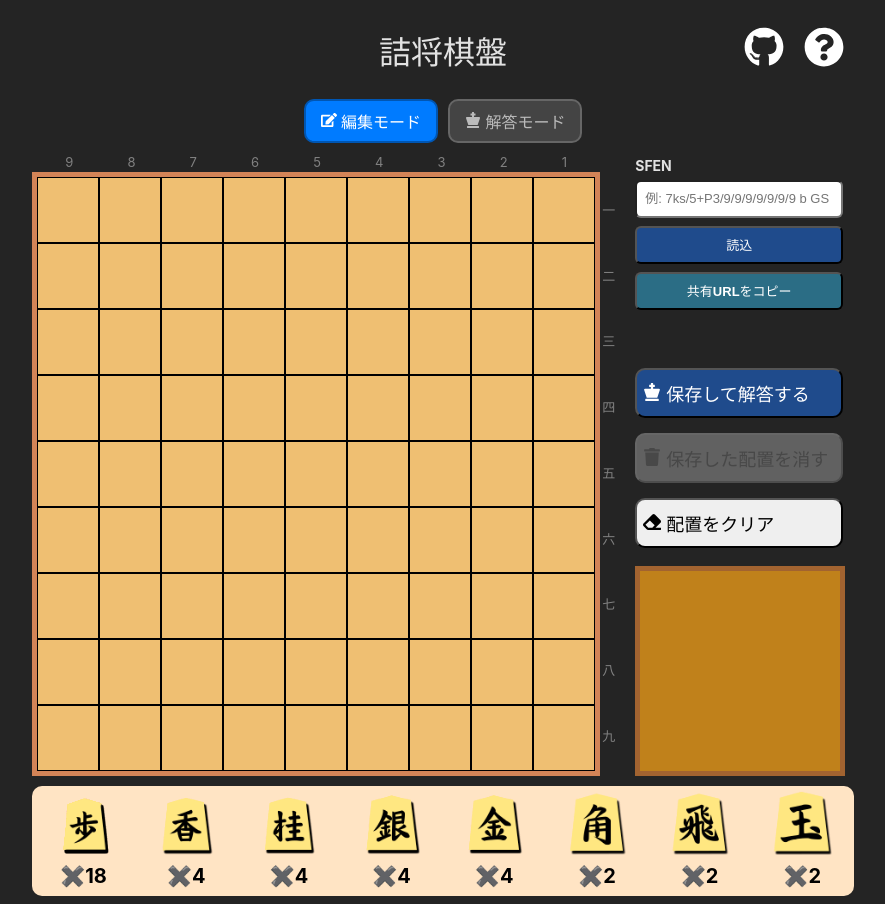
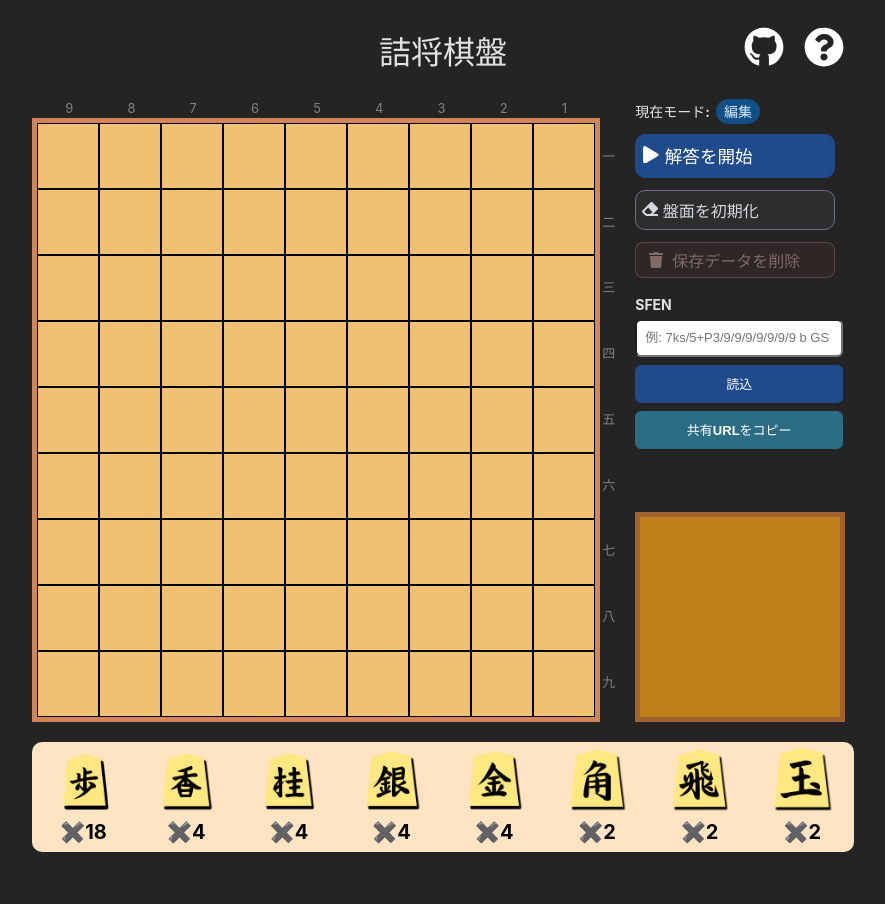
Before and after one commit to wai-doi/tsumeshogi-ban, a React (Vite) app: page / in a window 1280 px wide. Shown: the whole page, without its empty margins (197-1082 px from the left). After the commit the page ends 860 px from the top, so only its background shows below. Built offline with nearby package versions, Linux system fonts and the light colour scheme; the HTML template or start-up script is replaced by a standard one.

Commit message:
モード切り替えをわかりやすくするため全体的にUIを改善する

```diff
--- a/src/components/Game.tsx
+++ b/src/components/Game.tsx
@@ -1,7 +1,7 @@
 import { DndContext, PointerSensor, useSensor, useSensors } from '@dnd-kit/core'
 import { isEqual } from 'lodash'
 import { useCallback, useEffect, useRef, useState } from 'react'
-import { FaChessKing, FaEdit, FaEraser, FaTrash } from 'react-icons/fa'
+import { FaEdit, FaEraser, FaPlay, FaTrash } from 'react-icons/fa'
 import { styled } from 'styled-components'
 
 import { ModeContext } from '../contexts/modeContext.ts'
@@ -14,7 +14,6 @@ import { loadPiecesFromSfen, toSfen } from '../utils/sfen.ts'
 
 import { Board } from './Board.tsx'
 import { ColumnNumbers } from './ColumnNumbers.tsx'
-import { ModeButton } from './ModeButton.tsx'
 import { PieceBox } from './PieceBox.tsx'
 import { PieceStand } from './PieceStand.tsx'
 import { RowNumbers } from './RowNumbers.tsx'
@@ -23,18 +22,10 @@ import { StepButtonGroup } from './StepButtonGroup.tsx'
 
 import type { Mode, PromotePiece } from '../types.ts'
 
-const ModeButtonContainer = styled.div`
-  display: flex;
-  gap: 10px;
-  justify-content: center;
-  margin-bottom: 10px;
-  font-weight: bold;
-`
-
 const BoardContainer = styled.div`
   display: flex;
   justify-content: center;
-  margin-bottom: 10px;
+  margin-bottom: 20px;
 `
 
 const BoardAndRowNumbersDiv = styled.div`
@@ -45,7 +36,6 @@ const BoardAndRowNumbersDiv = styled.div`
 const ButtonsAndStandDiv = styled.div`
   display: flex;
   flex-flow: column;
-  justify-content: space-between;
   width: 14rem;
   margin-left: 20px;
 `
@@ -55,14 +45,41 @@ const Buttons = styled.div`
   flex-flow: column;
 `
 
+const PieceStandContainer = styled.div`
+  margin-top: auto;
+`
+
+const SfenLoaderContainer = styled.div`
+  margin-top: 14px;
+  margin-bottom: 5px;
+`
+
 const EditButtons = styled.div`
   display: flex;
   flex-flow: column;
-  gap: 15px;
+  gap: 12px;
 
   button {
     margin-bottom: 0;
   }
+`
+
+const CurrentMode = styled.div`
+  width: 13rem;
+  margin-bottom: 10px;
+  text-align: left;
+  font-size: 14px;
+  font-weight: bold;
+`
+
+const ModeBadge = styled.span<{ $isEditing: boolean }>`
+  display: inline-block;
+  margin-left: 6px;
+  padding: 2px 8px;
+  color: ${({ $isEditing }): string => ($isEditing ? '#d4ecff' : '#fff5cf')};
+  background-color: ${({ $isEditing }): string =>
+    $isEditing ? '#114f86' : '#8c5d04'};
+  border-radius: 999px;
 `
 
 const CurrentMove = styled.div`
@@ -71,19 +88,91 @@ const CurrentMove = styled.div`
 `
 
 const Button = styled.button`
-  width: 13rem;
-  height: 50px;
+  width: 12.5rem;
+  height: 44px;
   margin-bottom: 30px;
-  font-size: large;
+  font-size: 1.1rem;
   font-weight: bold;
   text-align: left;
   cursor: pointer;
+  border: 1px solid transparent;
   border-radius: 10px;
+  transition:
+    background-color 0.15s ease,
+    border-color 0.15s ease,
+    color 0.15s ease,
+    box-shadow 0.15s ease,
+    transform 0.15s ease;
+
+  &:hover:not(:disabled) {
+    transform: translateY(-1px);
+    box-shadow: 0 0 0 2px rgb(255 255 255 / 16%);
+  }
+
+  &:disabled {
+    cursor: not-allowed;
+    opacity: 0.65;
+  }
 `
 
 const SwitchModeButton = styled(Button)`
   color: white;
   background-color: rgb(31 75 140);
+  border-color: rgb(31 75 140);
+
+  &:hover:not(:disabled) {
+    background-color: rgb(38 89 163);
+    border-color: rgb(62 120 203);
+  }
+`
+
+const SecondaryButton = styled(Button)`
+  height: 40px;
+  color: #d4d8df;
+  background-color: rgb(255 255 255 / 4%);
+  border: 1px solid #697385;
+  font-size: 1rem;
+
+  &:hover:not(:disabled) {
+    background-color: rgb(255 255 255 / 10%);
+    border-color: #8d99af;
+  }
+`
+
+const DangerTextButton = styled.button`
+  width: 12.5rem;
+  height: 36px;
+  display: inline-flex;
+  align-items: center;
+  gap: 8px;
+  padding: 0 12px;
+  color: #d7abab;
+  background-color: rgb(87 30 30 / 45%);
+  border: 1px solid rgb(160 63 63 / 75%);
+  border-radius: 8px;
+  font-size: 1rem;
+  font-weight: bold;
+  text-align: left;
+  cursor: pointer;
+  transition:
+    background-color 0.15s ease,
+    border-color 0.15s ease,
+    color 0.15s ease,
+    transform 0.15s ease;
+
+  &:hover:not(:disabled) {
+    color: #ecc9c9;
+    background-color: rgb(109 42 42 / 55%);
+    border-color: rgb(187 91 91 / 85%);
+    transform: translateY(-1px);
+  }
+
+  &:disabled {
+    color: #7f6a6a;
+    background-color: rgb(63 44 44 / 45%);
+    border-color: rgb(107 85 85 / 70%);
+    cursor: not-allowed;
+  }
 `
 
 function getSfenFromQuery(): string | null {
@@ -217,7 +306,7 @@ export function Game(): JSX.Element {
     // 保存している盤面と同じであれば、確認ダイアログは表示しない
     if (
       isEqual(savedPieces, currentPieces) ||
-      confirm('盤面を保存して解答しますか？')
+      confirm('盤面を保存して解答を開始しますか？')
     ) {
       savePieces(currentPieces)
       setMode('solve')
@@ -228,13 +317,13 @@ export function Game(): JSX.Element {
   function handleDeleteSavedBoard(): void {
     if (!savedPieces) return
 
-    if (confirm('保存した配置を消しますか？')) {
+    if (confirm('保存データを削除しますか？')) {
       deleteSavedPieces()
     }
   }
 
   function handleClearBoard(): void {
-    if (confirm('配置をクリアしますか？')) {
+    if (confirm('盤面を初期化しますか？')) {
       clearCurrentPieces()
     }
   }
@@ -271,14 +360,6 @@ export function Game(): JSX.Element {
   return (
     <>
       <ModeContext.Provider value={mode}>
-        <ModeButtonContainer>
-          <ModeButton isActive={isEditing} onModeSwitch={handleSwitchToEdit}>
-            <FaEdit /> 編集モード
-          </ModeButton>
-          <ModeButton isActive={isSolving} onModeSwitch={handleSwitchToSolve}>
-            <FaChessKing /> 解答モード
-          </ModeButton>
-        </ModeButtonContainer>
         <DndContext
           onDragStart={dragPieceStart}
           onDragEnd={dropPiece}
@@ -301,35 +382,33 @@ export function Game(): JSX.Element {
               <RowNumbers />
             </BoardAndRowNumbersDiv>
             <ButtonsAndStandDiv>
-              {isEditing && (
-                <SfenLoader
-                  onCopyShareUrl={handleCopyShareUrl}
-                  onLoadSfen={handleLoadSfen}
-                  onSfenInputChange={setSfenInput}
-                  sfenInput={sfenInput}
-                />
-              )}
+              <CurrentMode>
+                現在モード:
+                <ModeBadge $isEditing={isEditing}>
+                  {isEditing ? '編集' : '解答'}
+                </ModeBadge>
+              </CurrentMode>
               <Buttons>
                 {isEditing && (
                   <EditButtons>
                     <SwitchModeButton onClick={handleSwitchToSolve}>
-                      <FaChessKing /> 保存して解答する
+                      <FaPlay /> 解答を開始
                     </SwitchModeButton>
-                    <Button
+                    <SecondaryButton onClick={handleClearBoard}>
+                      <FaEraser /> 盤面を初期化
+                    </SecondaryButton>
+                    <DangerTextButton
                       disabled={!savedPieces}
                       onClick={handleDeleteSavedBoard}
                     >
-                      <FaTrash /> 保存した配置を消す
-                    </Button>
-                    <Button onClick={handleClearBoard}>
-                      <FaEraser /> 配置をクリア
-                    </Button>
+                      <FaTrash /> 保存データを削除
+                    </DangerTextButton>
                   </EditButtons>
                 )}
                 {isSolving && (
                   <>
                     <SwitchModeButton onClick={handleSwitchToEdit}>
-                      <FaEdit /> 盤面を編集する
+                      <FaEdit /> 編集に戻る
                     </SwitchModeButton>
                     <CurrentMove>{currentMove} 手目</CurrentMove>
                     <StepButtonGroup
@@ -343,7 +422,19 @@ export function Game(): JSX.Element {
                   </>
                 )}
               </Buttons>
-              <PieceStand pieces={piecesInStand} currentMove={currentMove} />
+              {isEditing && (
+                <SfenLoaderContainer>
+                  <SfenLoader
+                    onCopyShareUrl={handleCopyShareUrl}
+                    onLoadSfen={handleLoadSfen}
+                    onSfenInputChange={setSfenInput}
+                    sfenInput={sfenInput}
+                  />
+                </SfenLoaderContainer>
+              )}
+              <PieceStandContainer>
+                <PieceStand pieces={piecesInStand} currentMove={currentMove} />
+              </PieceStandContainer>
             </ButtonsAndStandDiv>
           </BoardContainer>
           <PieceBox pieces={piecesInBox} currentMove={currentMove} />
--- a/src/components/ModeButton.tsx
+++ /dev/null
@@ -1,39 +0,0 @@
-import { styled } from 'styled-components'
-
-interface ModeButtonProps {
-  children: React.ReactNode
-  isActive: boolean
-  onModeSwitch: React.MouseEventHandler<HTMLButtonElement>
-}
-
-const StyledButton = styled.button<{ isActive: boolean }>`
-  padding: 8px 15px;
-  font-size: 16px;
-  font-weight: bold;
-  color: ${({ isActive }): string => (isActive ? 'white' : '#bbb')};
-  background-color: ${({ isActive }): string =>
-    isActive ? '#007bff' : '#444'};
-  border: 2px solid ${({ isActive }): string => (isActive ? '#0056b3' : '#666')};
-  border-radius: 10px;
-  transition: all 0.3s ease;
-
-  &:hover {
-    cursor: pointer;
-    background-color: ${({ isActive }): string =>
-      isActive ? '#007bff' : '#666'};
-    border-color: white;
-    transform: scale(1.05);
-  }
-`
-
-export function ModeButton({
-  children,
-  isActive,
-  onModeSwitch,
-}: ModeButtonProps): JSX.Element {
-  return (
-    <StyledButton isActive={isActive} onClick={onModeSwitch}>
-      {children}
-    </StyledButton>
-  )
-}
--- a/src/components/SfenLoader.tsx
+++ b/src/components/SfenLoader.tsx
@@ -31,10 +31,23 @@ const SfenLoadButton = styled.button`
   padding: 0 8px;
   color: white;
   background-color: rgb(31 75 140);
+  border: 1px solid rgb(31 75 140);
   border-radius: 6px;
   font-size: 13px;
   font-weight: bold;
   cursor: pointer;
+  transition:
+    background-color 0.15s ease,
+    border-color 0.15s ease,
+    box-shadow 0.15s ease,
+    transform 0.15s ease;
+
+  &:hover {
+    background-color: rgb(38 89 163);
+    border-color: rgb(62 120 203);
+    box-shadow: 0 0 0 2px rgb(255 255 255 / 16%);
+    transform: translateY(-1px);
+  }
 `
 
 const ShareUrlCopyButton = styled.button`
@@ -44,10 +57,23 @@ const ShareUrlCopyButton = styled.button`
   padding: 0 8px;
   color: white;
   background-color: rgb(43 109 133);
+  border: 1px solid rgb(43 109 133);
   border-radius: 6px;
   font-size: 13px;
   font-weight: bold;
   cursor: pointer;
+  transition:
+    background-color 0.15s ease,
+    border-color 0.15s ease,
+    box-shadow 0.15s ease,
+    transform 0.15s ease;
+
+  &:hover {
+    background-color: rgb(53 130 158);
+    border-color: rgb(76 156 185);
+    box-shadow: 0 0 0 2px rgb(255 255 255 / 16%);
+    transform: translateY(-1px);
+  }
 `
 
 const Message = styled.p<{ $isError: boolean; $visible: boolean }>`
```
Also changed, not shown: 3 other files (tests, documents, lock files or other folders).
